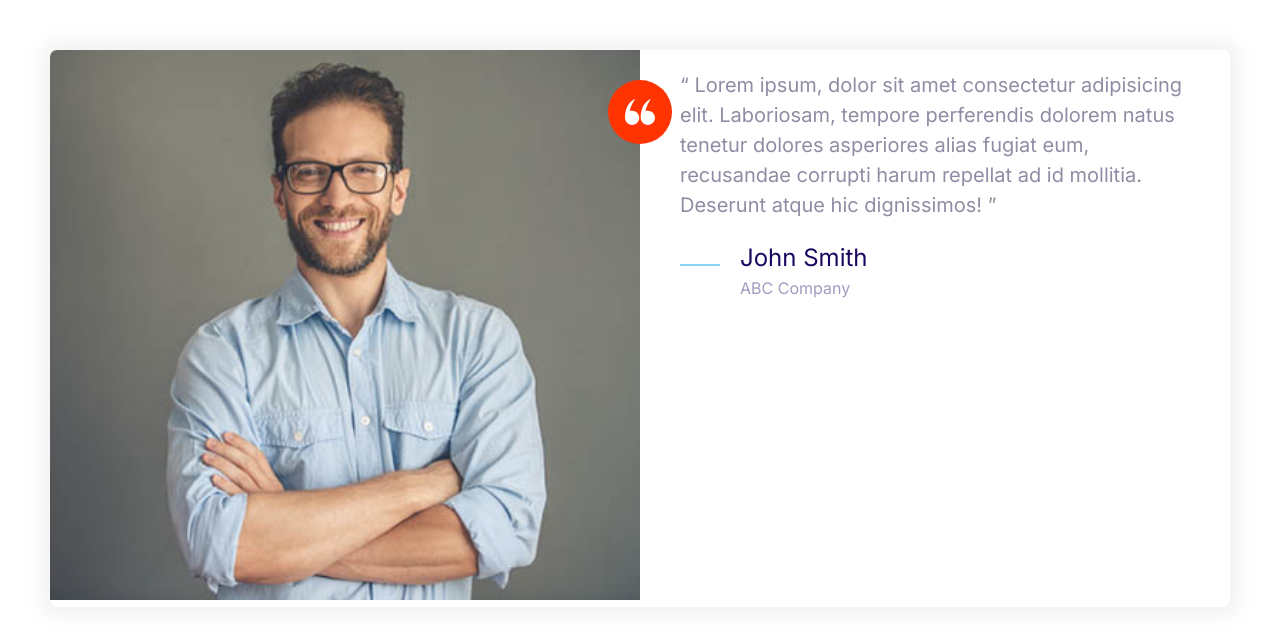
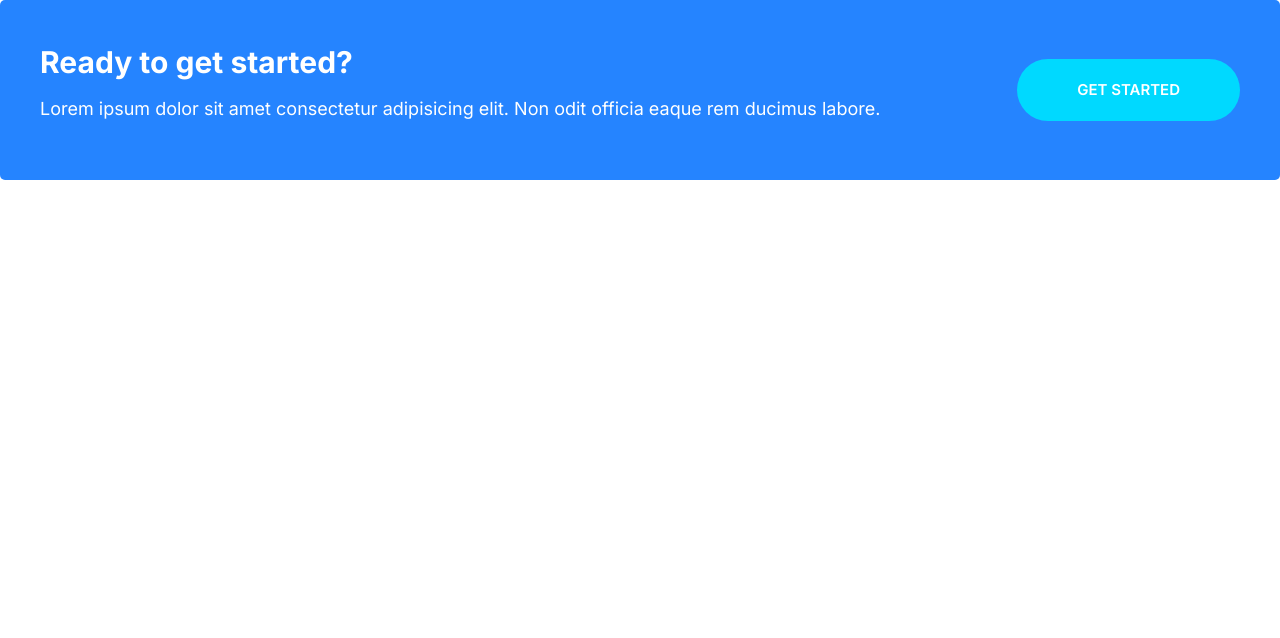
Before and after one commit to KRUT74/Nprnt, a plain HTML site: page index.html in a window 1280 px wide. Drawn offline with Linux system fonts and the light colour scheme.

Commit message:
creating callouts with buttons and columns

```diff
--- a/css/styles.css
+++ b/css/styles.css
@@ -240,6 +240,11 @@
   .btn--outline:hover {
     background: var(--color-headings);
     color: #fff;
+  }
+
+  .btn--stretched{
+    padding-left: 6rem;
+    padding-right: 6rem;
   }
 
   .btn--block {
@@ -499,3 +504,47 @@ position: relative;
         }
 
     }
+
+    /*Callouts*/
+
+    .callout{
+        padding: 4rem;
+        border-radius: 5px;
+    }
+
+    .callout--primary{
+        background: var(--color-primary);
+        color: #fff;
+    }
+
+    .callout__heading {
+        color: #fff;
+        margin-top: 0;
+        font-size: 3rem;
+
+    }
+
+    .callout .btn{
+        justify-self: center;
+        align-self: center;
+    }
+
+    .callout__content{
+        text-align: center;
+    }
+
+    @media screen and (min-width:768px){
+.callout .grid--1x2{
+    grid-template-columns: 1fr auto;
+}
+       .callout__content{
+        text-align: left;
+       }
+
+       .callout .btn{
+
+    justify-self: start;
+    max-width: 0 2rem;
+
+       }
+    }
--- a/index.html
+++ b/index.html
@@ -11,42 +11,17 @@
     <link rel="stylesheet" href="/css/normalize.css" />
     <link rel="stylesheet" href="/css/styles.css" />
   </head>
-  <body style="padding: 5rem">
-    <div class="card">
+  <body>
+    <div class="callout callout--primary">
       <div class="grid grid--1x2">
-        <div class="testimonial__image">
-          <img
-            class="testimonial__image"
-            src="/images/testimonial.jpg"
-            alt="A happy smiling customer"
-          />
-          <span class="icon-container icon-container--accent">
-            <svg class="icon icon--white icon--small">
-              <use xlink:href="images/sprite.svg#quotes"></use>
-            </svg>
-          </span>
+        <div class="callout__content">
+          <h2 class="callout__heading">Ready to get started?</h2>
+          <p>
+            Lorem ipsum dolor sit amet consectetur adipisicing elit. Non odit
+            officia eaque rem ducimus labore.
+          </p>
         </div>
-        <blockquote class="quote">
-          <p class="quote__text">
-            Lorem ipsum, dolor sit amet consectetur adipisicing elit.
-            Laboriosam, tempore perferendis dolorem natus tenetur dolores
-            asperiores alias fugiat eum, recusandae corrupti harum repellat ad
-            id mollitia. Deserunt atque hic dignissimos!
-          </p>
-          <footer>
-            <div class="media">
-              <div class="media__image">
-                <svg class="icon icon--primary quote__line">
-                  <use xlink:href="../images/sprite.svg#line"></use>
-                </svg>
-              </div>
-              <div class="media__body">
-                <h3 class="media__title quote__author">John Smith</h3>
-                <p class="quote__organize">ABC Company</p>
-              </div>
-            </div>
-          </footer>
-        </blockquote>
+        <a href="#" class="btn btn--secondary btn--stretched">Get Started</a>
       </div>
     </div>
   </body>
```
Also changed, not shown: css/Components/Callouts.html (added, +12 -0 lines).
